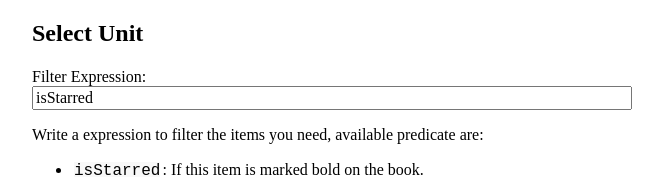
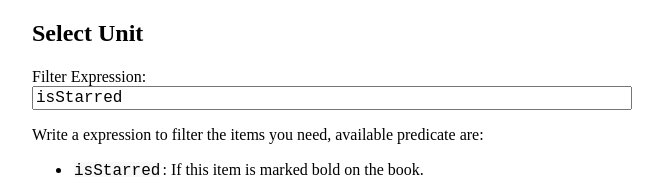
Before and after one commit to szdytom/abc-def, a React (Vite) app: page / in a window 1280 px wide. Shown: the top 177 px of the page, without its empty margins (308-971 px from the left). Built offline with nearby package versions, Linux system fonts and the light colour scheme.

Commit message:
Fix CSS styles

```diff
--- a/src/components/select-unit.css
+++ b/src/components/select-unit.css
@@ -1,6 +1,6 @@
 #filter-input {
 	width: 100%;
-	font: 'Monaspace Radon', monospace;
+	font-family: 'Monaspace Radon', monospace;
 }
 
 #filter-input::placeholder {
```
